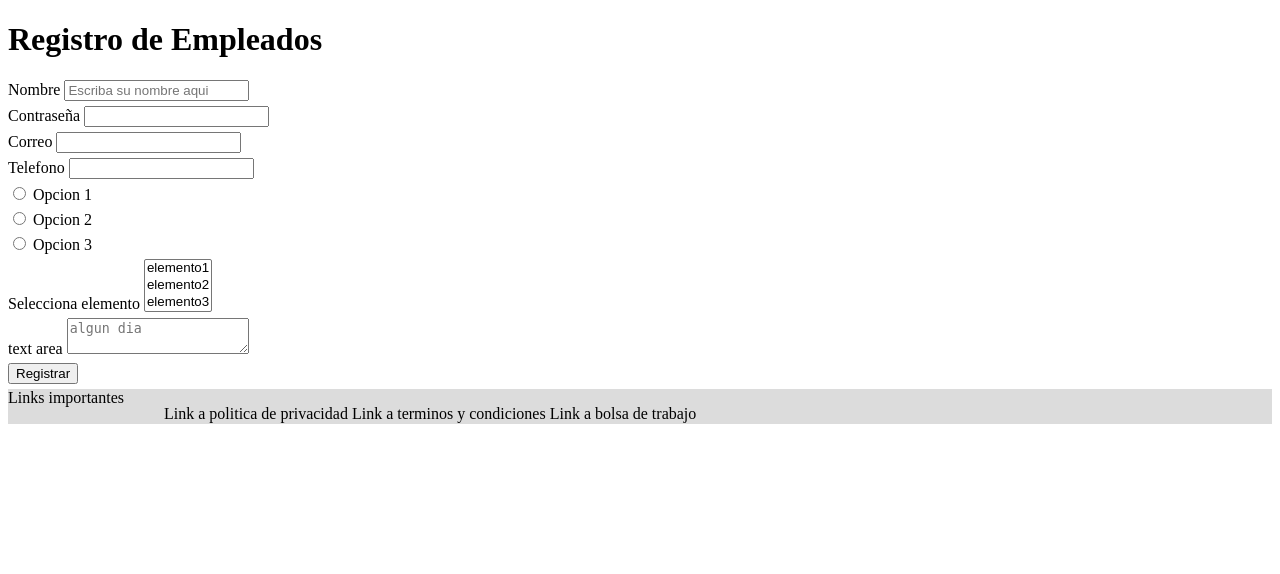
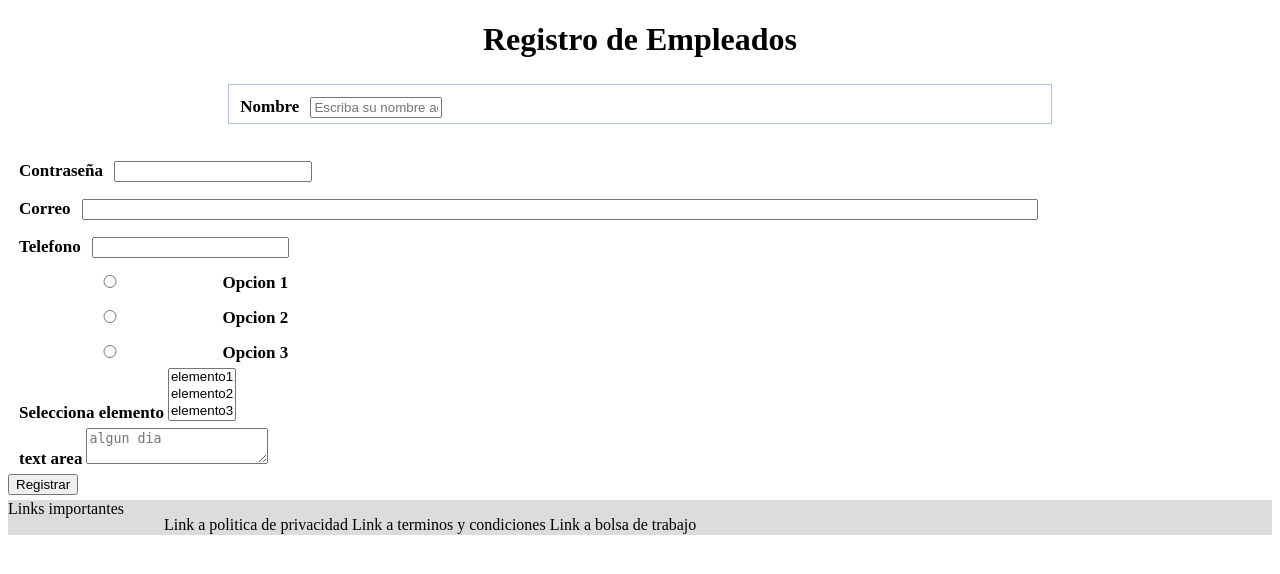
Before and after one commit to jav51/Materiales-GRAMA, a PHP site: page /formulario.html in a window 1280 px wide. Shown: the part 63-637 px from the top of the page. Run offline with PHP 8.4, Linux system fonts and the light colour scheme.

Commit message:
Actualizacion de archivo css

```diff
--- a/styles.css
+++ b/styles.css
@@ -8,26 +8,85 @@
   margin-bottom: 10px;
 }
 
-h3{
-  clear:both;
-  margin-top: 20px;
-  margin-bottom: 10px;
+div{
+  margin-top: 5px;
 }
 
-div{
-  margin-top: 5px;
-  margin-bottom: 5px;
+form{
+  margin-top: 2%;
+  margin-bottom: 2%;
+  margin-left: auto;
+  margin-right: auto;
+  width: 65%;
+  height: auto;
+  border-style: ridge;
+  border-width: 1px;
+  border-color: #B0C4DE;
+  padding-bottom: 5px;
 }
 
-.slide_trabajos{
-  width:400px;
-  height:228px;
+table{
+  border-collapse: collapse;
+  margin-bottom: 13px;
 }
 
-.slide_productos{
-  width:200px;
-  height:110px;
-  float: left;
+th{
+  background-color: #D3D3D3;
+}
+
+table, th, td{
+  text-align: center;
+  border: 2px solid black;
+}
+
+th,td,caption{
+  font-size: 23px;
+  padding: 4px;
+}
+
+tr:hover{
+  background-color: #D8BFD8;
+}
+
+label{
+  margin-left: 11px;
+  font-weight: bold;
+  font-size: 17px;
+
+}
+
+input{
+  margin-left: 7px;
+  margin-top: 12px;
+  width: 15%;
+}
+
+input[type=text]:focus{
+  border-width: 3px;
+  border-style: solid;
+  border-color: #AFEEEE;
+}
+
+input[type=password]:focus{
+  border-width: 3px;
+  border-style: solid;
+  border-color: #778899;
+}
+
+input[type="email"]{
+  width: 75%;
+}
+
+input[type=email]:focus{
+  border-width: 3px;
+  border-style: solid;
+  border-color: #90EE90;
+}
+
+input[type=submit]{
+  font-weight: bold;
+  font-size: 14px;
+
 }
 
 .presentable{
@@ -62,6 +121,28 @@
 }
 
 .linkbar{
+  clear: left;
   height: 35px;
   background: #DCDCDC;
 }
+
+.horicenter{
+  display: table;
+  margin: 0 auto;
+}
+
+.filtros{
+  padding: 30px 30px 30px 30px;
+  float: left;
+  background:transparent;
+}
+
+.imgTabla{
+  max-width: 60%;
+  max-height: 60%;
+}
+
+.regEmpleados
+{
+  text-align: center;
+}
```
